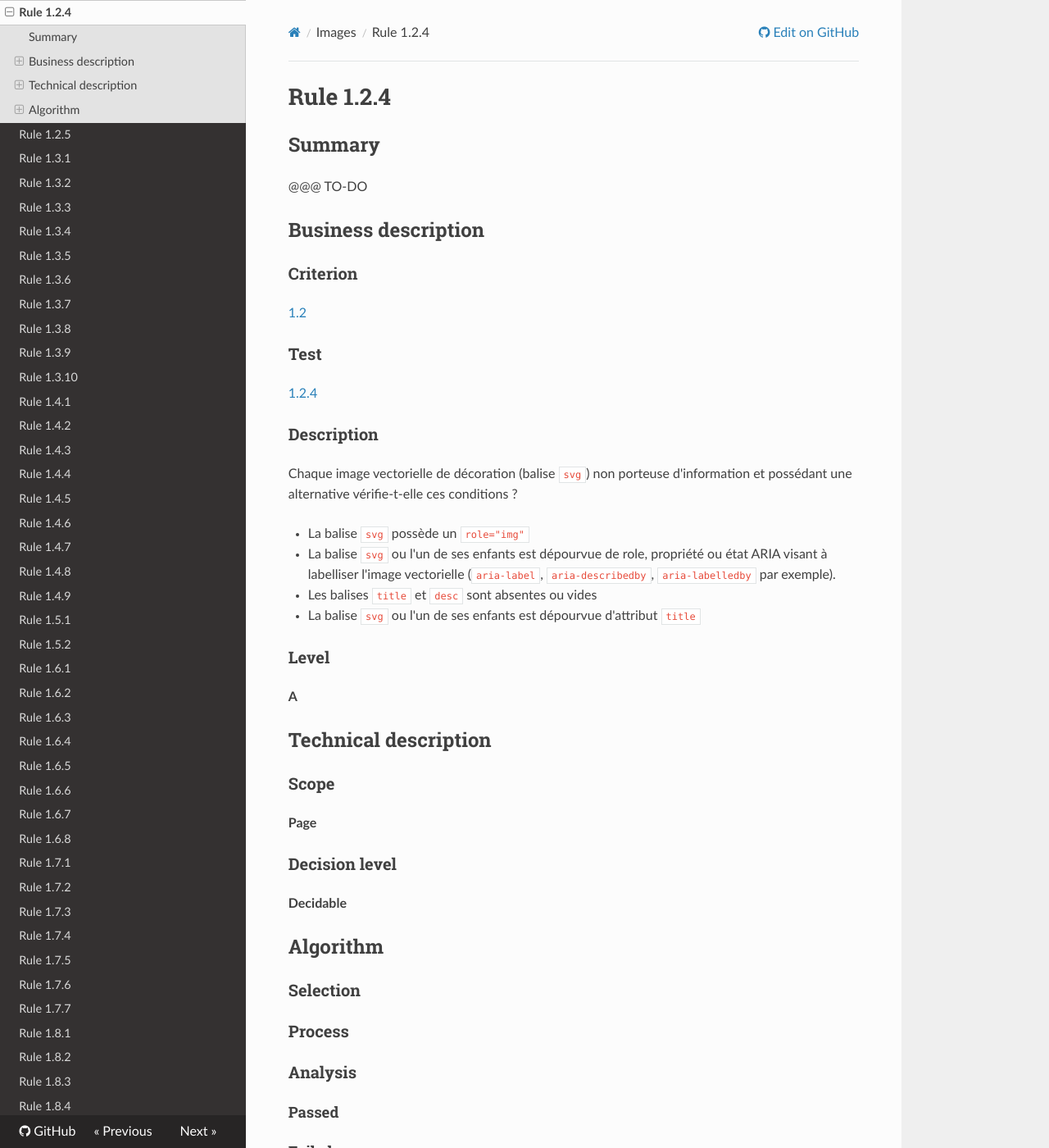
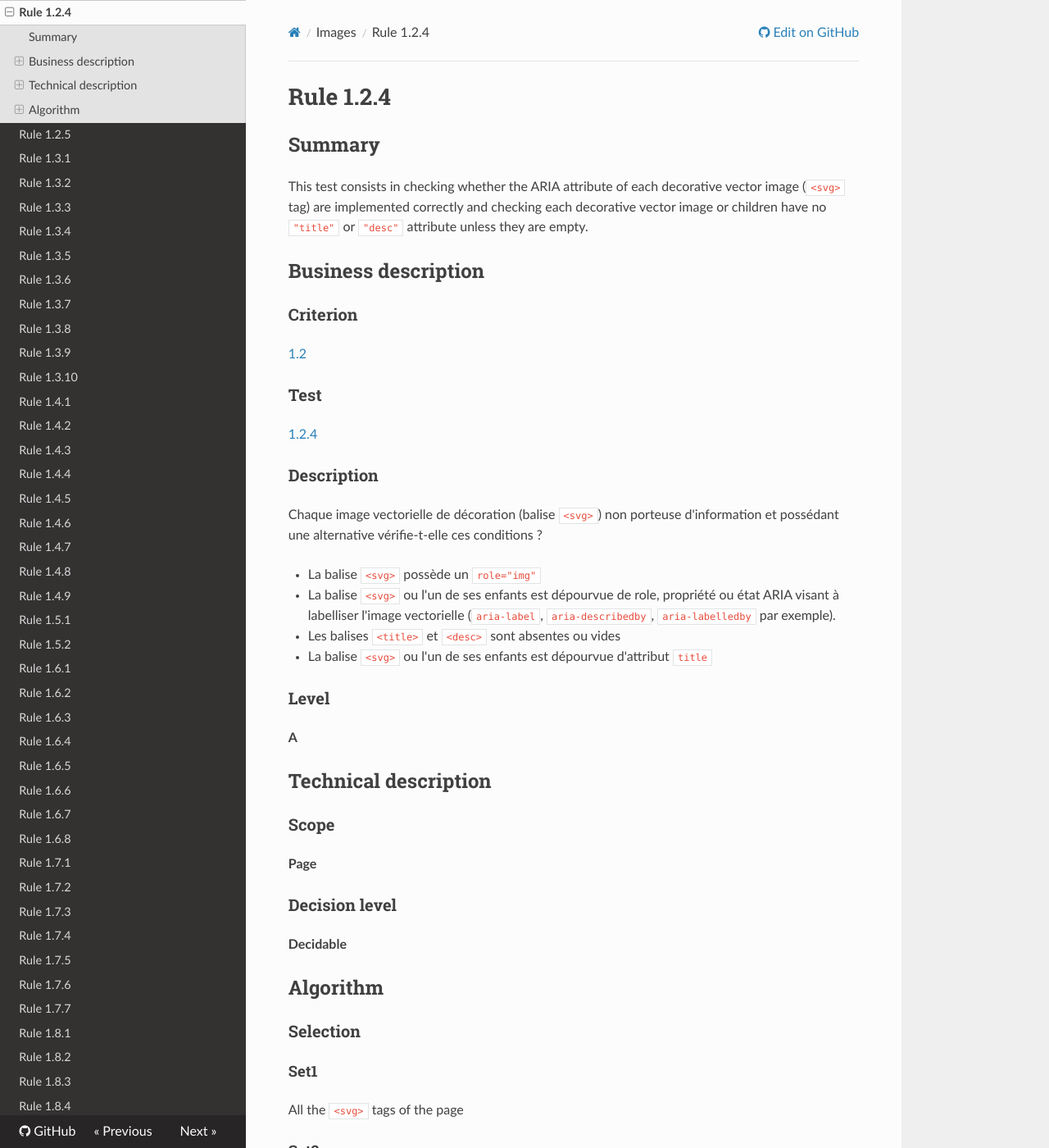
Before and after one commit to Tanaguru/Tanaguru-rules-RGAA-3-doc, an MkDocs documentation site: the page built from docs/Rule-1-2-4.md, in a window 1280 px wide and 1400 px high. Shown: the whole window at 82% size. Built offline with MkDocs 1.6.1, drawn with Linux system fonts in a browser that asks for light colours; nearby versions of some CDN libraries; old or Windows-style settings are respelled for this version of MkDocs; part of the change alters nothing that is shown; some of the changed text lies outside the part shown.

Commit message:
Update Rule-1-2-4.md

```diff
--- a/docs/Rule-1-2-4.md
+++ b/docs/Rule-1-2-4.md
@@ -2,7 +2,7 @@
 
 ## Summary
 
-@@@ TO-DO
+This test consists in checking whether the ARIA attribute of each decorative vector image (`<svg>` tag) are implemented correctly and checking each decorative vector image or children have no `"title"` or `"desc"` attribute unless they are empty.
 
 ## Business description
 
@@ -16,12 +16,12 @@
 
 ### Description
 
-Chaque image vectorielle de d&eacute;coration (balise `svg`) non porteuse d'information et poss&eacute;dant une alternative v&eacute;rifie-t-elle ces conditions ?
+Chaque image vectorielle de d&eacute;coration (balise `<svg>`) non porteuse d'information et poss&eacute;dant une alternative v&eacute;rifie-t-elle ces conditions ?
 
- * La balise `svg` poss&egrave;de un `role="img"`
- * La balise `svg` ou l'un de ses enfants est d&eacute;pourvue de role, propri&eacute;t&eacute; ou &eacute;tat ARIA visant &agrave; labelliser l'image vectorielle (`aria-label`, `aria-describedby`, `aria-labelledby` par exemple).
- * Les balises `title` et `desc` sont absentes ou vides
- * La balise `svg` ou l'un de ses enfants est d&eacute;pourvue d'attribut `title`
+ * La balise `<svg>` poss&egrave;de un `role="img"`
+ * La balise `<svg>` ou l'un de ses enfants est d&eacute;pourvue de role, propri&eacute;t&eacute; ou &eacute;tat ARIA visant &agrave; labelliser l'image vectorielle (`aria-label`, `aria-describedby`, `aria-labelledby` par exemple).
+ * Les balises `<title>` et `<desc>` sont absentes ou vides
+ * La balise `<svg>` ou l'un de ses enfants est d&eacute;pourvue d'attribut `title`
 
 
 ### Level
@@ -42,6 +42,14 @@ Chaque image vectorielle de d&eacute;coration (balise `svg`) non porteuse d'info
 
 ### Selection
 
+#### Set1
+
+All the `<svg>` tags of the page
+
+#### Set2
+
+All the `<svg>` tags of the page with a `"role"` attribute with value `"img"`
+
 ### Process
 
 ### Analysis
```
